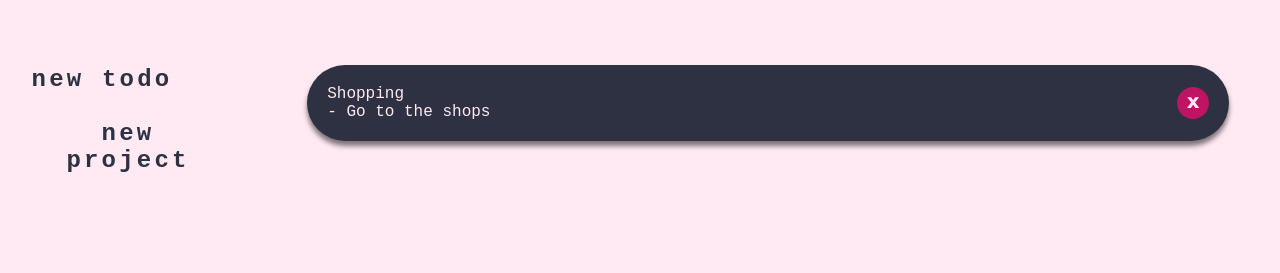
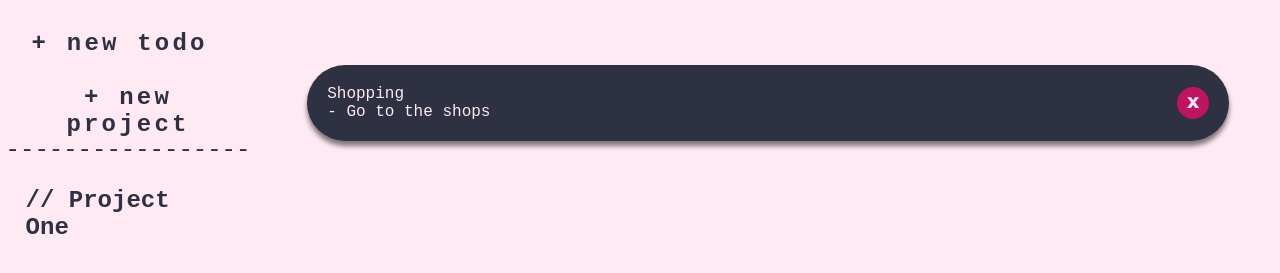
Before and after one commit to jckstllrd/TOP-todo-app, a website built with webpack: page src/index.html in a window 1280 px wide. Shown: the part 89-362 px from the top of the page. Built offline with nearby package versions, Linux system fonts and the light colour scheme.

Commit message:
Add styling for projects list and active projects

```diff
--- a/src/index.html
+++ b/src/index.html
@@ -18,9 +18,11 @@
     </header>
     <div class="sidebar">
       <div class="actions-wrapper">
-        <button class="new-todo-btn">new todo</button
-        ><button class="new-project-btn">new project</button>
+        <button class="new-todo-btn">+ new todo</button
+        ><button class="new-project-btn">+ new project</button>
       </div>
+      <div class="break">-----------------</div>
+      <div class="project-list"><ul><a href="#">//  Project One</a></ul></div>
     </div>
     <div class="content">
       <div class="display-container">
--- a/src/styles.css
+++ b/src/styles.css
@@ -34,12 +34,12 @@ header {
 }
 
 .site-logo h1:hover {
-  color: #BF1363;
+  color: #bf1363;
 }
 
 header h1 {
   font-size: 3rem;
-  color: #2D3142;
+  color: #2d3142;
   font-weight: 900;
   font-family: monospace;
 }
@@ -61,7 +61,7 @@ nav > button {
 
 nav > button:hover {
   text-decoration: underline;
-  color: #BF1363;
+  color: #bf1363;
   text-underline-offset: 0.5rem;
 }
 
@@ -70,15 +70,17 @@ nav > button:hover {
 .sidebar {
   grid-area: sidebar;
   background-color: #ffe9f3;
-  color: #2D3142;
+  color: #2d3142;
   display: flex;
-  justify-content: center;
+  flex-direction: column;
+  justify-content: flex-start;
   align-items: center;
+  font-size: 1.5rem;
 }
 
 .actions-wrapper {
   display: flex;
-  height: 90%;
+  height: 15%;
   width: 80%;
   flex-direction: column;
   align-items: flex-start;
@@ -91,7 +93,7 @@ nav > button:hover {
 
 .actions-wrapper button {
   background: none;
-  color: #2D3142;
+  color: #2d3142;
   font-weight: 600;
   letter-spacing: 0.2rem;
   border: none;
@@ -100,8 +102,45 @@ nav > button:hover {
 .actions-wrapper button:hover {
   text-decoration: underline;
   text-underline-offset: 0.5rem;
-  color: #BF1363;
+  color: #bf1363;
 }
+
+/* .sidebar > * {
+  border: 1px solid black;
+} */
+
+.project-list {
+  width: 80%;
+}
+
+.sidebar ul {
+  display: flex;
+  flex-direction: column;
+  justify-content: flex-start;
+  width: 90%;
+  padding: 0;
+}
+
+/* .sidebar ul > * {
+  border: 1px solid black;
+} */
+
+.sidebar ul a {
+    text-decoration: none;
+    color: #2d3142;
+    font-weight: 600;
+}
+
+.sidebar ul a:hover {
+    color: #4A7856;
+    text-decoration: underline;
+    text-underline-offset: 0.5rem;
+}
+
+.sidebar ul a::selection {
+    color: #4A7856;
+}
+
 
 /* Content section */
 
@@ -148,7 +187,7 @@ grid-template-columns: 4fr 1fr;
 
 .todo-btns .delete {
   width: auto;
-    background-color: #BF1363;
+  background-color: #bf1363;
   border: none;
   color: #ffe9f3;
   font-weight: 1000;
```
Lines whose indentation alone changed are shown as unchanged.
